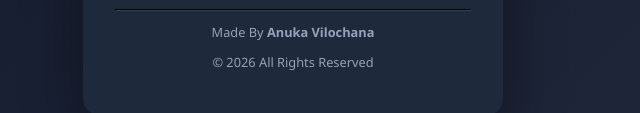
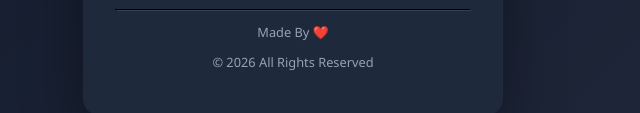
Before and after one commit to anukavilochana/qrcodegenerator, a plain HTML site: page index.html in a window 1280 px wide. Shown: the part 584-697 px from the top of the page, without its empty margins (347-987 px from the left). Drawn offline with Linux system fonts and the light colour scheme.

Commit message:
Update title and footer text in index.html
footer changes

```diff
--- a/index.html
+++ b/index.html
@@ -3,7 +3,7 @@
 <head>
 <meta charset="UTF-8">
 <meta name="viewport" content="width=device-width, initial-scale=1.0">
-<title>QR Code Generator | Made By Anuka Vilochana</title>
+<title>QR Code Generator | Easy and Free Unlinited QR Code Genarate</title>
 <script src="https://cdnjs.cloudflare.com/ajax/libs/qrcodejs/1.0.0/qrcode.min.js"></script>
 <style>
   :root {
@@ -195,7 +195,7 @@
                 </a>
             </div>
             <hr style="margin: 12px 0; border-color: #334155;">
-            <p>Made By <b>Anuka Vilochana</b></p>
+            <p>Made By ❤️</p>
             <p>© 2026 All Rights Reserved</p>
         </footer>
   </div>
```
